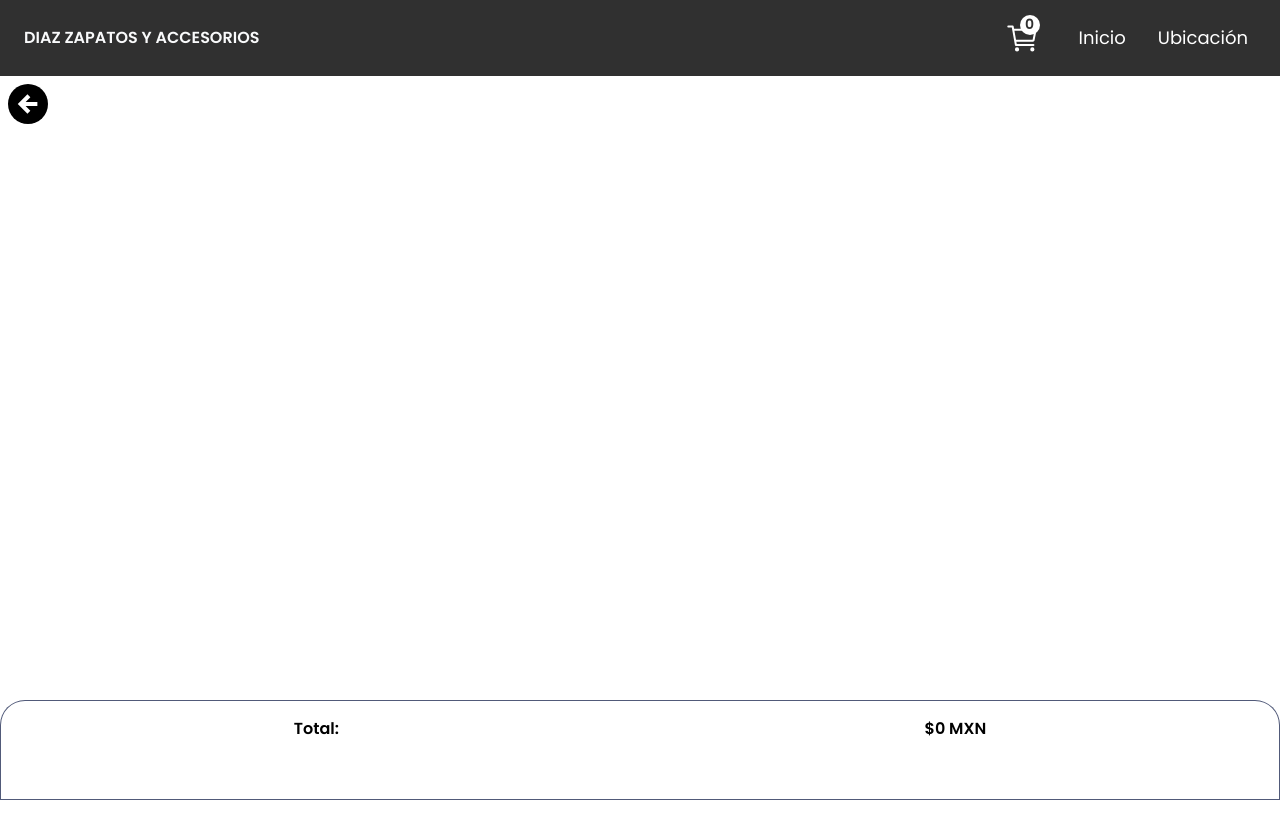
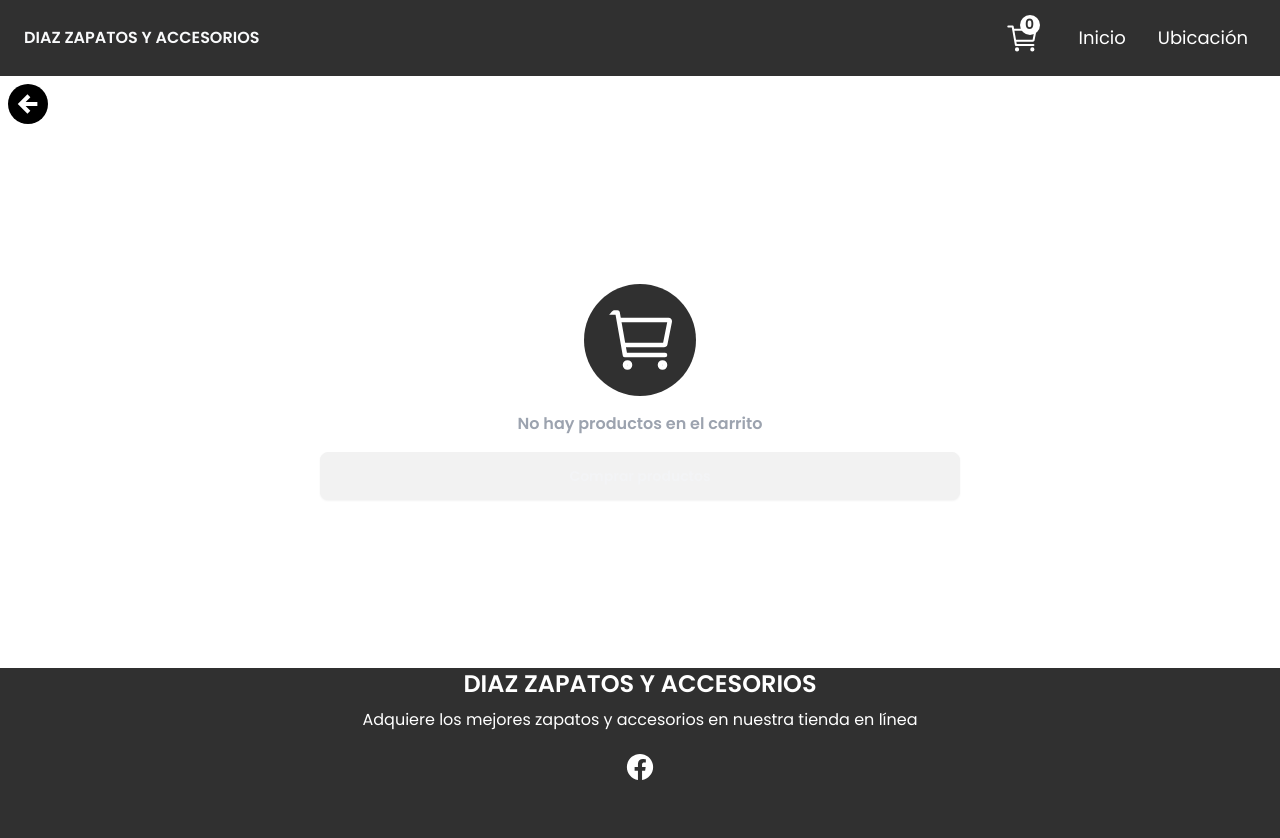
Before and after one commit to hugogaytan10/dianaCommer, a React (Vite) app: page /cart in a window 1280 px wide. Shown: the top 838 px of the page. Before the commit the page ends 800 px from the top, so only its background shows below. Built offline with nearby package versions, Linux system fonts and the light colour scheme.

Commit message:
actualizacion

```diff
--- a/src/Cart/Cart.jsx
+++ b/src/Cart/Cart.jsx
@@ -1,9 +1,10 @@
 import React, { useEffect, useState } from "react";
 import { NavLink, useNavigate } from "react-router-dom";
 import flecha from "../assets/arrow-back.svg";
+import carrito from "../assets/cart-outline.svg";
 import "./cart.css";
 export const Cart = () => {
-  const [cart, setCart] = useState();
+  const [cart, setCart] = useState([]);
   const navigate = useNavigate();
   const UpdateAmount = (id, talla, accion) => {
     if (accion === 1) {
@@ -49,7 +50,8 @@ export const Cart = () => {
         </NavLink>
       </div>
       <div className="flex flex-wrap contenedor-cart overflow-auto bg-white">
-        {cart?.map((item) => {
+        {cart.length > 0 ? (
+          cart?.map((item) => {
             return (
               <div
                 key={`item-${item.title}`}
@@ -96,14 +98,32 @@ export const Cart = () => {
                 </div>
               </div>
             );
-        })}
+          })
+        ) : (
+          <div className="flex justify-center w-full items-center flex-wrap">
+            <div className="w-full flex flex-wrap items-center justify-center flex-col gap-4">
+              <img
+                src={carrito}
+                alt="carrito"
+                className="h-28 block bg-primary rounded-full p-4"
+              />
+              <p className="text-center text-gray-400 font-semibold block w-full">
+                No hay productos en el carrito
+              </p>
+              <NavLink to={"/"} className={`btn text-gray-100 w-2/4 `}>
+                Comprar productos
+              </NavLink>
             </div>
-
+          </div>
+        )}
+      </div>
+      {cart.length > 0 && (
         <div className="modal-abajo text-black">
           <div className="flex w-full justify-around mt-4">
             <p className="font-semibold">Total:</p>
             <p className="font-semibold">
-            ${cart?.reduce((acc, item) => acc + item.price * item.count, 0)} MXN
+              ${cart?.reduce((acc, item) => acc + item.price * item.count, 0)}{" "}
+              MXN
             </p>
           </div>
           {cart?.length > 0 && (
@@ -115,6 +135,7 @@ export const Cart = () => {
             </NavLink>
           )}
         </div>
+      )}
     </div>
   );
 };
--- /dev/null
+++ b/src/Footer/Footer.jsx
@@ -0,0 +1,21 @@
+import React from "react";
+import fb from "../assets/logo-facebook.svg";
+export const Footer = () => {
+  return (
+    <footer className='bg-primary h-52 w-full'>
+      <h3 className="text-white text-center text-2xl font-bold uppercase mt-4">Diaz zapatos y accesorios</h3>
+      <h4 className="text-white w-3/4 text-center m-auto mt-2">
+        Adquiere los mejores zapatos y accesorios en nuestra tienda en línea
+      </h4>
+      <div className="flex justify-center gap-2 mt-5">
+        <a
+          target="_blank"
+          href="https://www.facebook.com/profile.php?id=100068048930464"
+        >
+          <img src={fb} alt="fb" />
+        </a>
+
+      </div>
+    </footer>
+  );
+};
--- a/src/Home/Home.jsx
+++ b/src/Home/Home.jsx
@@ -79,7 +79,7 @@ export const Home = () => {
                   card.Id % 2 == 0 ? "mt-16" : "mt-0"}
                   ${card.Id > 4 ? "fadeRight" : ""}
                   `}
-                  onClick={()=>{contexto.setCard(card)}}
+                  onClick={()=>{contexto.setCard(card);}}
               >
                 <Card
                   title={card.Titulo}
--- a/src/Item/Item.jsx
+++ b/src/Item/Item.jsx
@@ -2,23 +2,26 @@ import React, { useContext, useEffect, useState } from "react";
 import { AppContext } from "../Context/AppContext";
 import carrito from "../assets/cart-outline.svg";
 import "./item.css";
-import { NavLink } from "react-router-dom";
+import { NavLink, useParams } from "react-router-dom";
 import flecha from "../assets/arrow-back.svg";
 import { CarruselItem } from "./CarruselItem";
-export const Item = () => {
+export const Item = (props) => {
+  const parametros = useParams();
   const contexto = useContext(AppContext);
   const [oldPrice, setOldPrice] = useState(0);
   const [count, setCount] = useState(1);
   const [talla, setTalla] = useState("");
+  //parametro
+  const id = parametros.id;
 
   const AddToCart = () => {
     if (talla !== "") {
       const oldItems = JSON.parse(localStorage.getItem("items")) || [];
       const item = {
-        id: contexto.card.id,
-        title: contexto.card.title,
-        price: contexto.card.price * count,
-        img: contexto.card.img,
+        id: contexto.card.Id,
+        title: contexto.card.Titulo,
+        price: contexto.card.PrecioVenta * count,
+        img: contexto.card.URLImagen,
         talla: talla,
         count: count,
       };
@@ -67,7 +70,24 @@ export const Item = () => {
     contexto.setCart(cart.length);
     //UBICATE ON THE TOP OF THE SCREEN
     window.scrollTo(0, 0);
-    if (contexto.card.Titulo == "") {
+    if (id) {
+      const url = `https://back-diana-production.up.railway.app/api/producto/conseguir/${id}`;
+      fetch(url)
+        .then((response) => response.json())
+        .then((data) => {
+          contexto.setCard({
+            Descripcion: data[0].Descripcion,
+            Titulo: data[0].Titulo,
+            PrecioVenta: data[0].PrecioVenta,
+            ImagenesCarrusel: data[0].ImagenesCarrusel,
+            ListaTallas: data[0].ListaTallas,
+            Descuento: data[0].Descuento,
+            PrecioAquisicion: data[0].PrecioAquisicion,
+            URLImagen: data[0].URLImagen,
+            Id: data[0].Id,
+          });
+        });
+    } else {
       const url = `https://back-diana-production.up.railway.app/api/producto/conseguir/${1}`;
       fetch(url)
         .then((response) => response.json())
@@ -78,10 +98,14 @@ export const Item = () => {
             PrecioVenta: data[0].PrecioVenta,
             ImagenesCarrusel: data[0].ImagenesCarrusel,
             ListaTallas: data[0].ListaTallas,
+            Descuento: data[0].Descuento,
+            PrecioAquisicion: data[0].PrecioAquisicion,
+            URLImagen: data[0].URLImagen,
+            Id: data[0].Id,
           });
         });
     }
-  }, [contexto.card.img]);
+  }, [contexto.card.Id]);
 
   return (
     <div>
--- a/src/rutas/rutas.jsx
+++ b/src/rutas/rutas.jsx
@@ -9,6 +9,7 @@ import { useContext, useEffect } from "react";
 import { AppContext } from "../Context/AppContext";
 import { Ubication } from "../Ubication/Ubication";
 import { InicioAdmin } from "../Admin/InicioAdmin";
+import { Footer } from "../Footer/Footer";
 export const Rutas = () => {
   const contexto = useContext(AppContext);
 
@@ -83,6 +84,7 @@ export const Rutas = () => {
             {/* Page content here */}
             <Routes>
               <Route path="/" element={<Home />} />
+              <Route path="/item/:id" element={<Item />} />
               <Route path="/item" element={<Item />} />
               <Route path="/cart" element={<Cart />} />
               <Route path="/profile" element={<Profile />} />
@@ -142,6 +144,7 @@ export const Rutas = () => {
           </div>
         </div>
       </BrowserRouter>
+      <Footer />
     </div>
   );
 };
```
Also changed, not shown: src/assets/logo-facebook.svg (added). Lines whose indentation alone changed are shown as unchanged.
